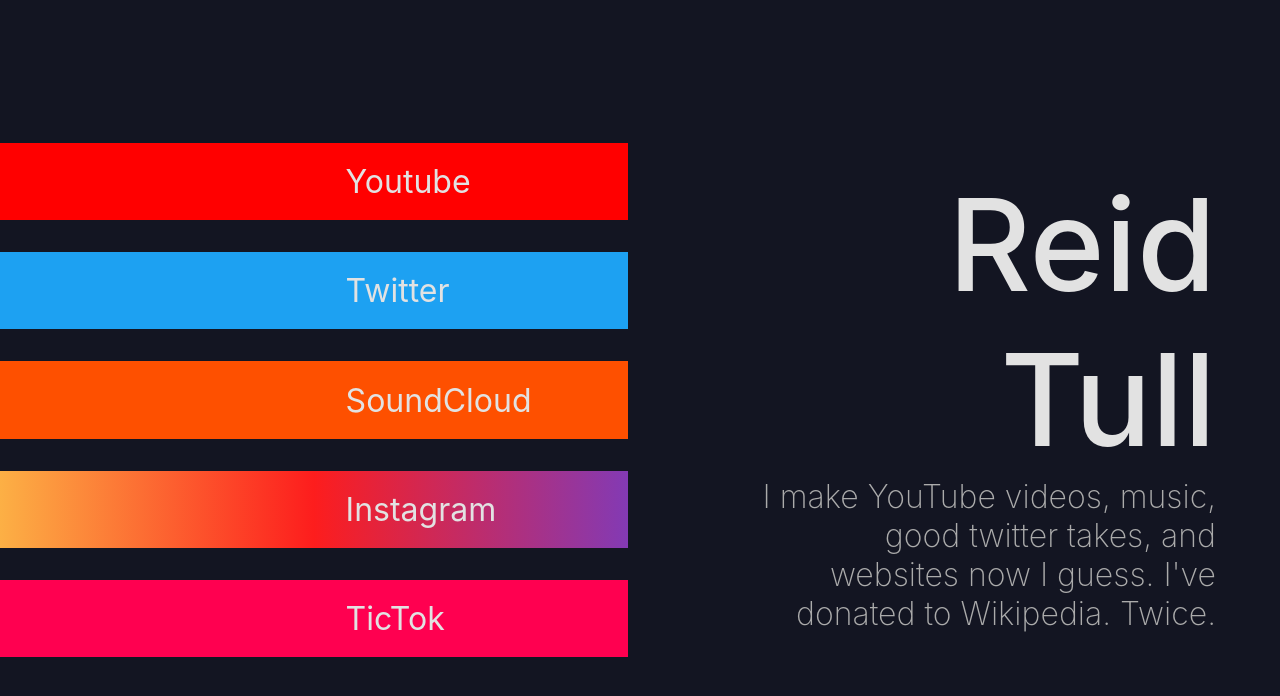
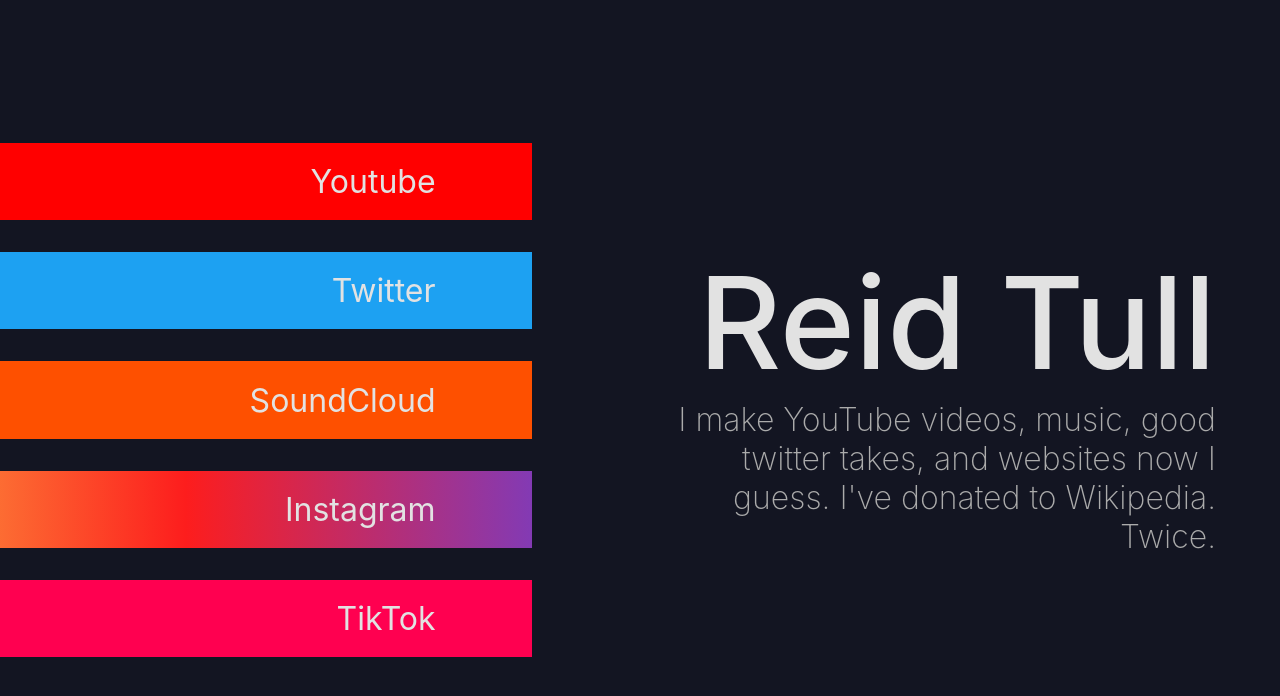
Before and after one commit to akaowen7/first-website, a Next.js app: page / in a window 1280 px wide. Shown: the top 696 px of the page. Built offline with nearby package versions, Linux system fonts and the light colour scheme.

Commit message:
Removed firebase, fixed up the buttons and text

```diff
--- a/components/Button.js
+++ b/components/Button.js
@@ -10,8 +10,7 @@
     style={{background: background}}
     className={styles.button}
     whileHover={{
-        x: -15,
-
+        x: 25,
     }}>
         {text}
     </motion.a>
--- a/pages/index.js
+++ b/pages/index.js
@@ -22,7 +22,7 @@
           <Button background="#1DA1F2" text="Twitter" link="https://twitter.com/not_akaowen"/>
           <Button background="#FE5000" text="SoundCloud" link="https://soundcloud.com/user-237901012"/>
           <Button background="linear-gradient(90deg, rgba(252,176,69,1) 0%, rgba(253,29,29,1) 50%, rgba(131,58,180,1) 100%)" text="Instagram" link="https://www.instagram.com/blue_plain/"/>
-          <Button background="#ff0050" text="TicTok" link="https://vm.tiktok.com/ZMJ3161xe/"/>
+          <Button background="#ff0050" text="TikTok" link="https://vm.tiktok.com/ZMJ3161xe/"/>
         </div>
       </main>
     </div>
--- a/styles/Button.module.css
+++ b/styles/Button.module.css
@@ -3,7 +3,16 @@
   font-weight: 400;
   font-size: 2em;
   padding: 0.6em 3em;
-  padding-left: 27vw;
+  padding-left: 32vw;
   margin: 0.5em 0;
   text-decoration: none;
+  margin-left: -5em;
+  justify-content: right;
 }
+
+@media screen and (max-aspect-ratio: 1/1) {
+  .button {
+    font-size: 1.7em;
+    padding-left: 60vw;
+  }
+}
--- a/styles/Home.module.css
+++ b/styles/Home.module.css
@@ -1,26 +1,22 @@
 .container {
+  background-color: #131522;
+  flex-direction: column;
 }
 
 .main {
   flex-direction: row-reverse;
   justify-content: space-between;
-  width: 100vw;
-  height: 100vh;
-  background-color: #131522;
+  max-width: 100vw;
+  min-height: 100vh;
+  height: auto;
 }
 
 .title h1 {
   text-align: right;
-  font-weight: 500;
-  font-size: 8em;
-  color: rgb(226, 226, 226);
   justify-content: right;
 }
 
 .title p {
-  font-weight: 200;
-  font-size: 2em;
-  color: rgb(171, 171, 171);
   justify-content: right;
   text-align: right;
 }
@@ -39,3 +35,24 @@
   align-self: center;
   flex-direction: column;
 }
+
+@media screen and (max-aspect-ratio: 1/1) {
+  .title {
+    max-width: 80ch;
+    flex: 0;
+    margin: 4em 1.5em 1.5em 1.5em;
+  }
+  .main {
+    flex-direction: column;
+  }
+  .title p {
+    font-size: 1.5em;
+  }
+  .title h1 {
+    font-size: 6em;
+  }
+  .buttons {
+    flex: auto;
+    align-self: baseline;
+  }
+}
--- a/styles/globals.css
+++ b/styles/globals.css
@@ -12,3 +12,15 @@
   margin: 0;
   box-sizing: border-box;
 }
+
+h1 {
+  font-weight: 500;
+  font-size: 8em;
+  color: rgb(226, 226, 226);
+}
+
+p {
+  font-weight: 200;
+  font-size: 2em;
+  color: rgb(171, 171, 171);
+}
```
Also changed, not shown: 1 other file (tests, documents, lock files or other folders).
